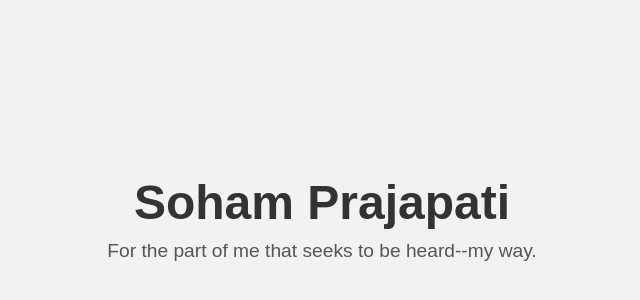
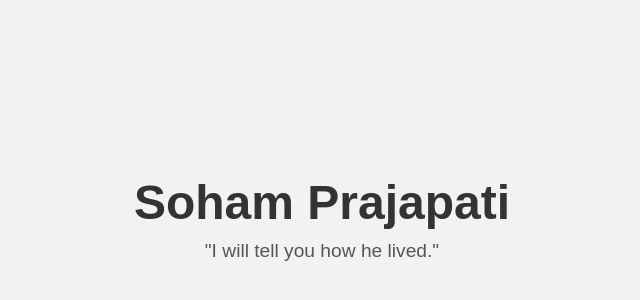
Before and after one commit to prajapati-incontrol/prajapati-incontrol.github.io, a plain HTML site: page index.html in a window 1280 px wide. Shown: the part 172-472 px from the top of the page, without its empty margins (318-958 px from the left). Drawn offline with Linux system fonts and the light colour scheme.

Commit message:
Quote added.

```diff
--- a/index.html
+++ b/index.html
@@ -32,6 +32,6 @@
 </head>
 <body>
   <h1>Soham Prajapati</h1>
-  <p>For the part of me that seeks to be heard--my way.</p>
+  <p>"I will tell you how he lived."</p>
 </body>
 </html>
```
